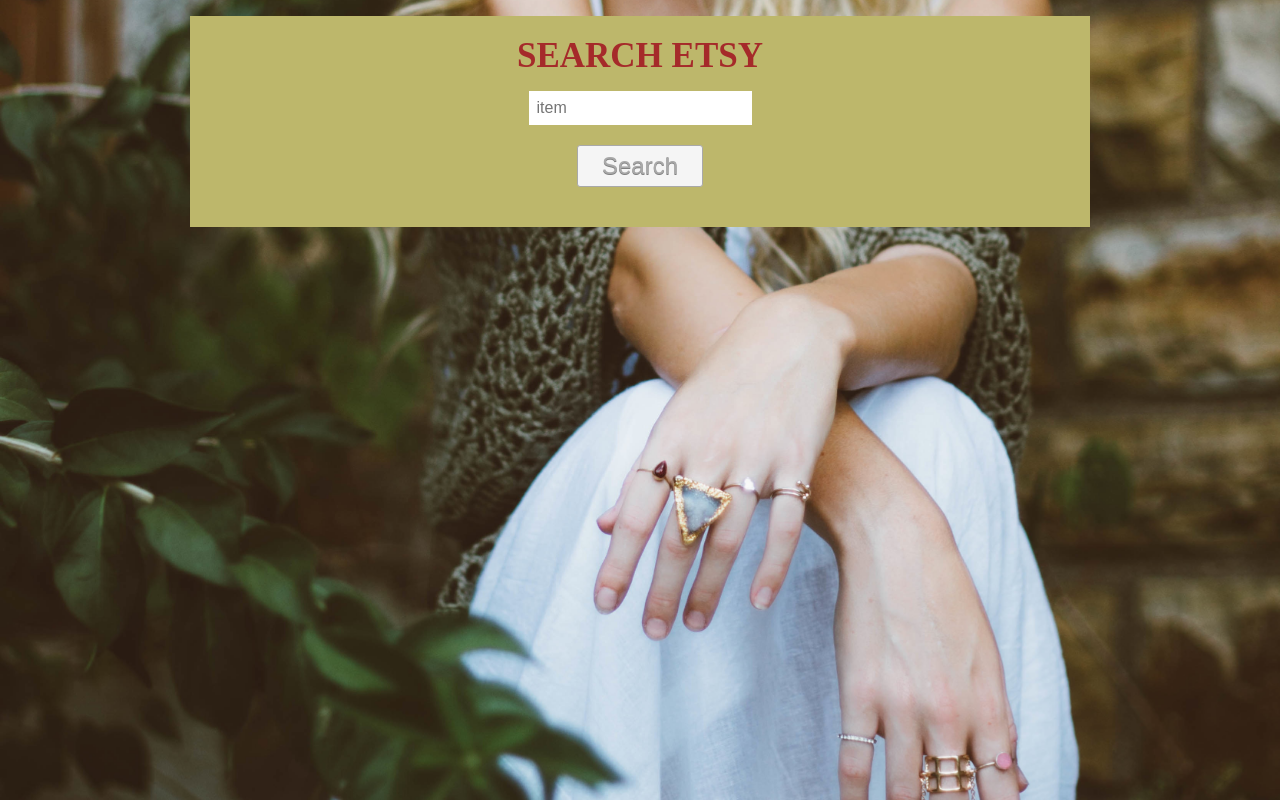
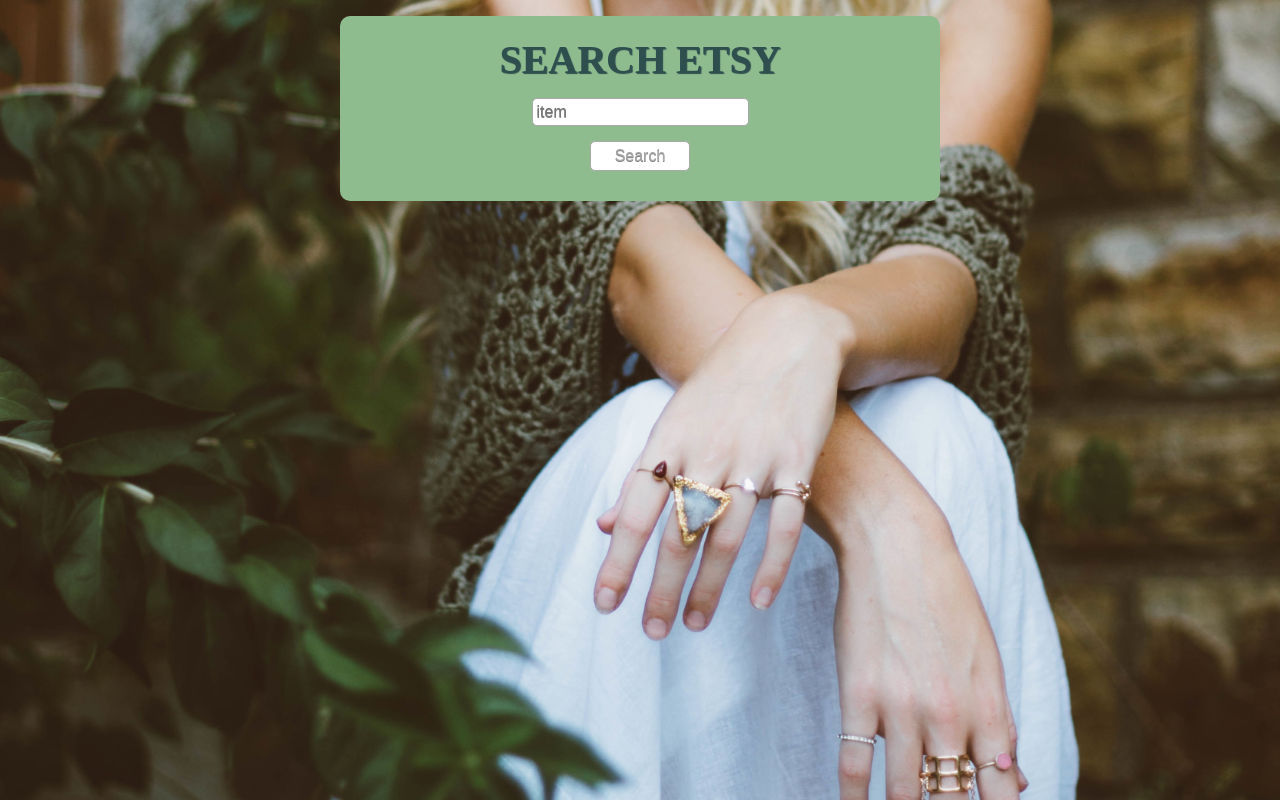
Before and after one commit to emcarran/API-hack, a plain HTML site: page index.html in a window 1280 px wide. Drawn offline with nearby package versions, Linux system fonts and the light colour scheme.

Commit message:
css and html finalized

```diff
--- a/css/style.css
+++ b/css/style.css
@@ -36,56 +36,64 @@ body {
 }
 
 .search-container {
-    background-color: darkkhaki;
     margin: 1em auto;
-    max-width: 900px;
+    max-width: 600px;
     padding: 20px;
     text-align: center;
     padding-top: 20px;
-    padding-bottom: 40px;
+    padding-bottom: 30px;
+    background-color: darkseagreen;
+    border-radius: 10px;
 }
 
 h1 {
-    color: brown;
-    font-size: 35px;
+    color: darkslategrey;
+    font-size: 40px;
     margin-bottom: 15px;
+    text-shadow: 1px 1px 1px;
 }
 
 #all-items {
-    padding: 8px;
+    padding: 4px;
+    text-shadow: 0px 1px 0px grey;
+    background-color: white;
+    color: darkgray;
+    border: 1px solid;
+    border-radius: 5px;
 }
 
 #search-button {
-    border-radius: 3px;
     border: 1px solid;
     display: block;
     cursor: pointer;
-    background-color: whitesmoke;
     color: darkgray;
     font-family: arial;
-    font-size: 1.5em;
     padding: 6px 24px;
     text-decoration: none;
     text-shadow: 0px 1px 0px grey;
     margin-top: 20px;
-    margin-top: 20px;
+    margin-top: 15px;
     margin-left: auto;
     margin-right: auto;
     margin-bottom: auto;
+    padding: 5px;
+    background-color: white;
+    border-radius: 5px;
+    width: 100px;
 }
 
+
+}
 .results-container {
     margin-top: 0px;
     display: inline-block;
 }
-
 .results-container ul {
     width: 70%;
     margin-left: auto;
     margin-right: auto;
     padding-top: 5px;
 }
-
 .results-container ul li {
     width: 31%;
     margin-left: 0.5%;
@@ -97,7 +105,6 @@ h1 {
     border-radius: 10px;
     vertical-align: top;
 }
-
 .results-container ul li h2 {
     color: whitesmoke;
     font-family: sans-serif;
@@ -106,13 +113,11 @@ h1 {
     max-height: 2.5rem;
     overflow: hidden;
 }
-
 .results-container ul li h3 {
     color: whitesmoke;
     font-style: italic;
     font-size: 0.8rem;
 }
-
 .product-image {
     width: 100%;
     height: 12rem;
@@ -122,7 +127,6 @@ h1 {
     background-size: cover;
     background-position: center center;
 }
-
 .product-details {
     height: 5.5rem;
     overflow: hidden;
```
